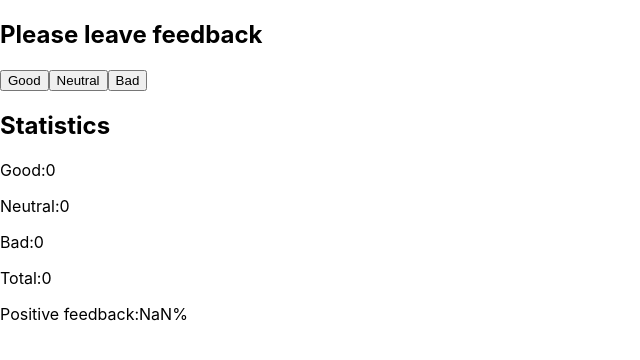
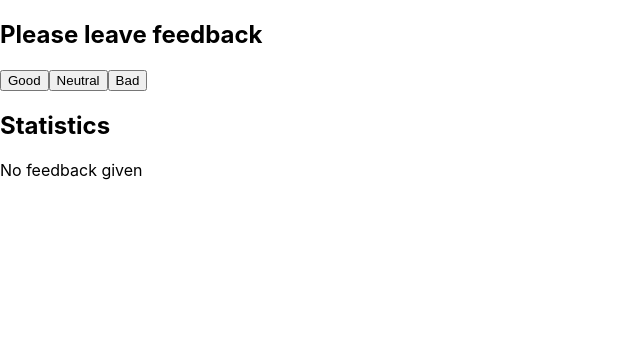
Before and after one commit to Alex34972/goit-react-hw-02-feedback, a React (Create React App) app: page / in a window 1280 px wide. Shown: the top 360 px of the page, without its empty margins (0-640 px from the left). Built offline with nearby package versions, Linux system fonts and the light colour scheme.

Commit message:
Update FeedbackStat.js

```diff
--- a/src/components/FeedbackStat.js
+++ b/src/components/FeedbackStat.js
@@ -2,21 +2,19 @@ import React from "react";
 import FeedbackOptions from "./FeedbackOptions";
 import Statistics from "./Statistics";
 import Section from "./Section";
+import Notification from "./Notification";
+
 class FeedbackCounter extends React.Component {
   state = {
     good: 0,
     neutral: 0,
     bad: 0,
   };
-  feedbackIncrementGood = () => {
-    this.setState((prevState) => ({ good: prevState.good + 1 }));
+  feedbackIncrement = (event) => {
+    const { name } = event.target;
+    this.setState((prevState) => ({ [name]: prevState[name] + 1 }));
   };
-  feedbackIncrementNeutral = () => {
-    this.setState((prevState) => ({ neutral: prevState.neutral + 1 }));
-  };
-  feedbackIncrementBad = () => {
-    this.setState((prevState) => ({ bad: prevState.bad + 1 }));
-  };
+
   countTotalFeedback = () => {
     return this.state.good + this.state.neutral + this.state.bad;
   };
@@ -28,28 +26,29 @@ class FeedbackCounter extends React.Component {
     );
   };
   render() {
+    const { good, neutral, bad } = this.state;
+    const total = this.countTotalFeedback();
+    const percentage = this.countPositiveFeedbackPercentage();
     return (
       <div className="feedback">
-        <Section title={"Please leave feedback"}>
-          <FeedbackOptions
-            onIncrementGood={this.feedbackIncrementGood}
-            onIncrementNeutral={this.feedbackIncrementNeutral}
-            onIncrementBad={this.feedbackIncrementBad}
-          />
+        <Section title="Please leave feedback">
+          <FeedbackOptions onLeaveFeedback={this.feedbackIncrement} />
         </Section>
-        <Section title={"Statistics"}>
-          <Statistics
-            good={this.state.good}
-            neutral={this.state.neutral}
-            bad={this.state.bad}
-            total={this.countTotalFeedback()}
-            positivePercentage={this.countPositiveFeedbackPercentage()}
-          />
+        <Section title="Statistics">
+          {total > 0 ? (
+            <Statistics
+              good={good}
+              neutral={neutral}
+              bad={bad}
+              total={total}
+              positivePercentage={percentage}
+            />
+          ) : (
+            <Notification message="No feedback given" />
+          )}
         </Section>
       </div>
     );
   }
 }
 export default FeedbackCounter;
-//<h2 className="heading">Please leave feedback</h2>
-//<h2 className="heading">Statistics</h2>
```
